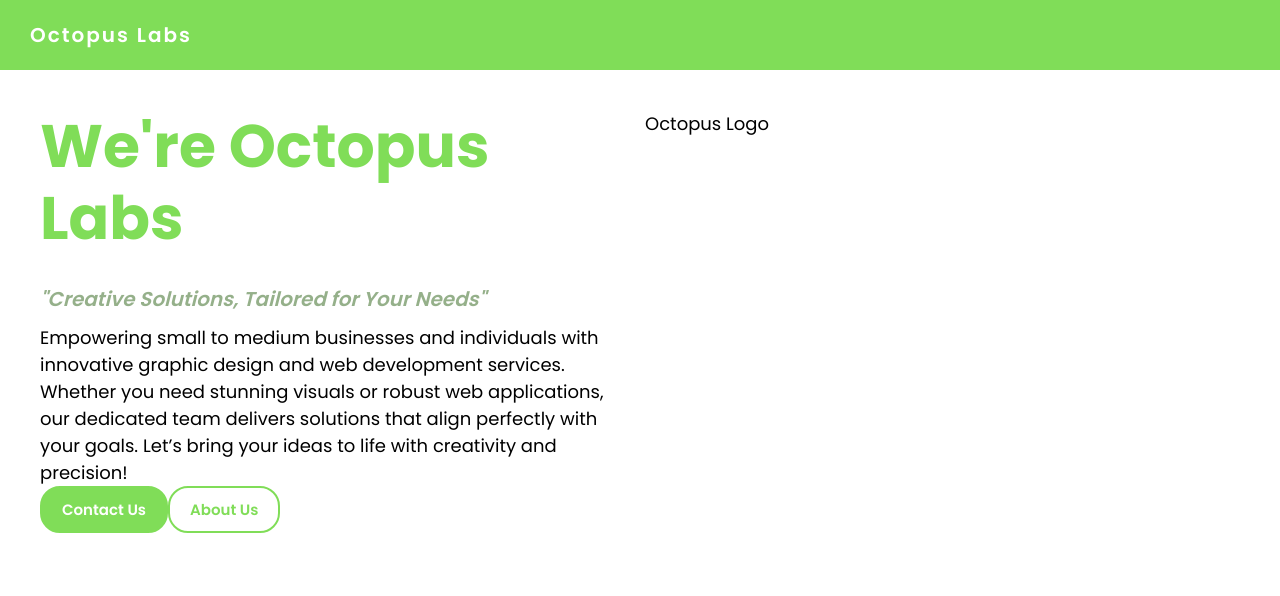
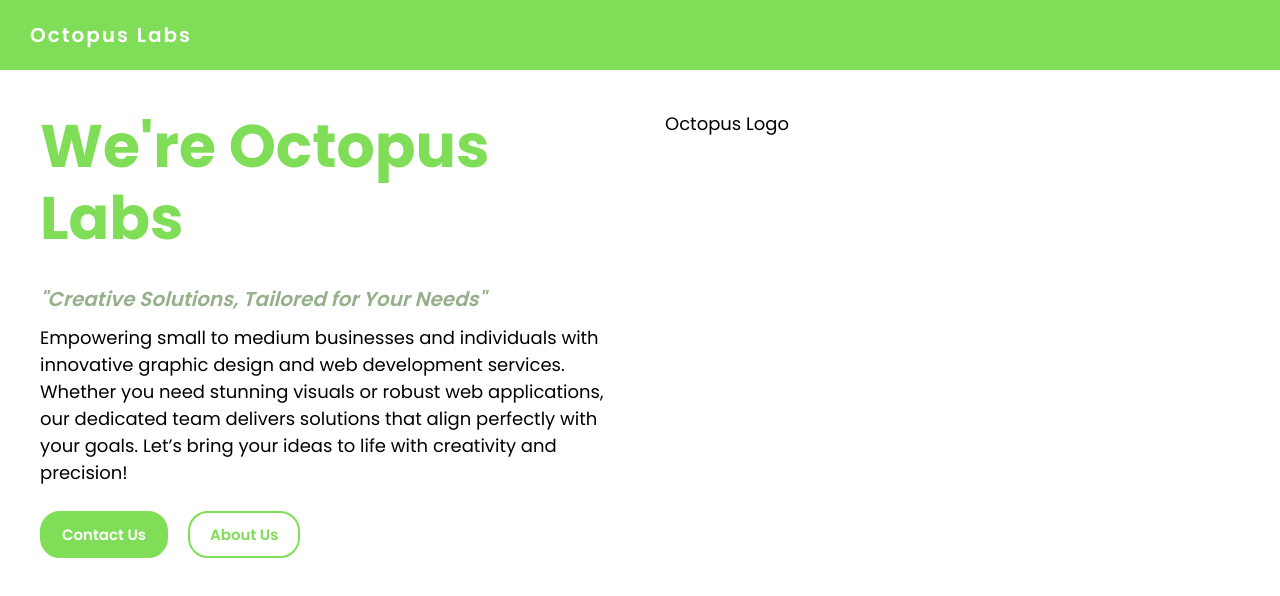
Before and after one commit to OctopusLabs-org/octopus-labs-web, a Next.js app: page / in a window 1280 px wide. Shown: the top 596 px of the page. Built offline with nearby package versions, Linux system fonts and the light colour scheme.

Commit message:
Add buttons to main component

```diff
--- a/app/components/MainSection/MainSection.module.css
+++ b/app/components/MainSection/MainSection.module.css
@@ -10,6 +10,7 @@
   grid-template-rows: repeat(2, auto);
   gap: 1rem;
   margin-top: 40px;
+  gap: 5rem;
 }
 
 .mainHeading {
@@ -26,6 +27,14 @@
   margin-bottom: 1rem;
 }
 
+.mainDescription {
+  margin-bottom: 2.5rem;
+}
+
+.btnGroup button {
+  margin-right: 2rem;
+}
+
 @media screen and (min-width: 768px) {
   .gridContainer {
     grid-template-columns: repeat(2, 1fr);
--- a/app/components/MainSection/MainSection.tsx
+++ b/app/components/MainSection/MainSection.tsx
@@ -10,7 +10,7 @@ const MainSection = () => {
         <span className={styles.mainTitle}>
           "Creative Solutions, Tailored for Your Needs"
         </span>
-        <p>
+        <p className={styles.mainDescription}>
           Empowering small to medium businesses and individuals with innovative
           graphic design and web development services. Whether you need stunning
           visuals or robust web applications, our dedicated team delivers
@@ -18,8 +18,10 @@ const MainSection = () => {
           to life with creativity and precision!
         </p>
 
-        <Button>Contact Us</Button>
-        <Button skin="outline">About Us</Button>
+        <div className={styles.btnGroup}>
+          <Button>Contact Us</Button>
+          <Button skin="outline">About Us</Button>
+        </div>
       </div>
 
       <div className={styles.gridItem}>Octopus Logo</div>
```
